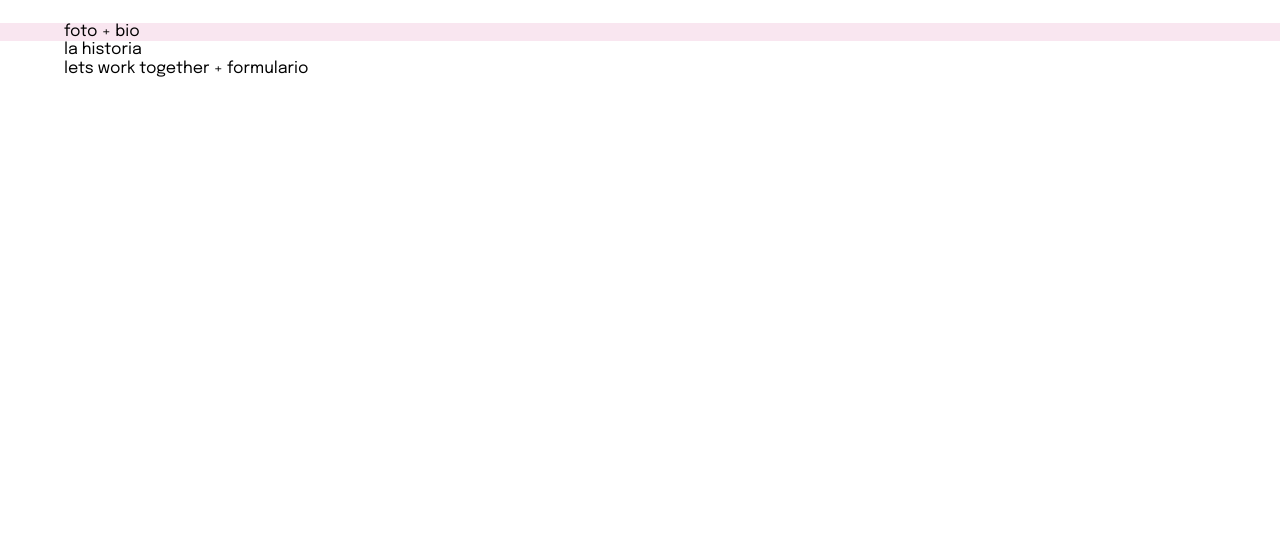
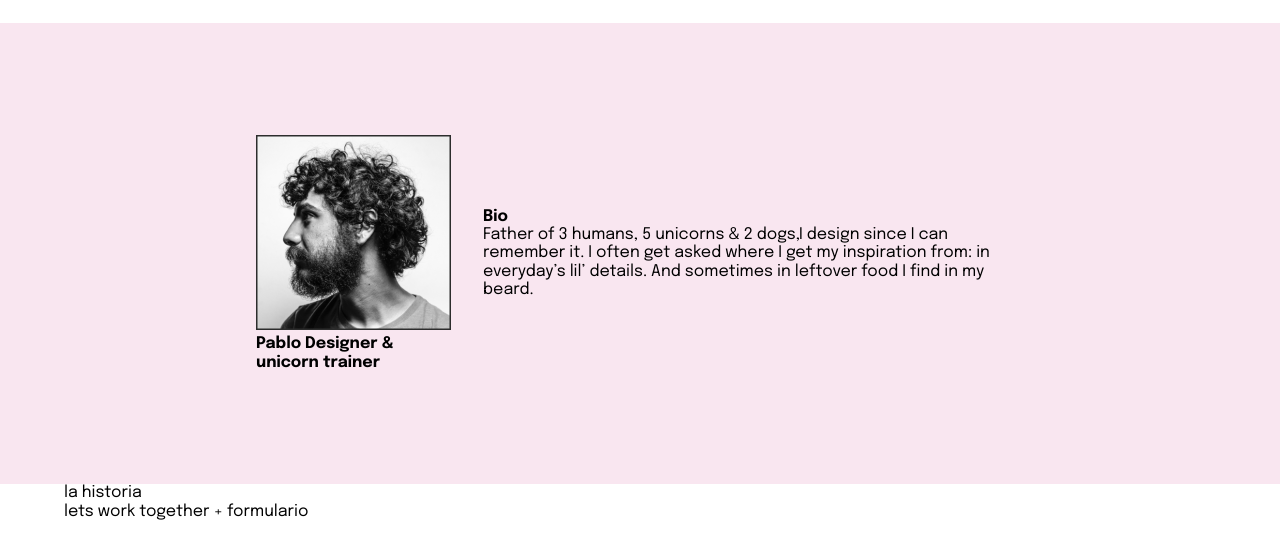
Before and after one commit to Angela07c/portfolio, a plain HTML site: page index.html in a window 1280 px wide. Shown: the part 52-610 px from the top of the page. Drawn offline with Linux system fonts and the light colour scheme.

Commit message:
tipografia y espaciados de caja

```diff
--- a/css/main.css
+++ b/css/main.css
@@ -29,6 +29,11 @@
 body {
     font-family: "Epilogue", sans-serif;
 
+}
+
+p.{
+    line-height: 1.4;
+    font-size: 17px;
 }
 
 .header {
@@ -92,3 +97,14 @@ ul.main.menu {
 .bio {
     background-color: var(--pink-lace);
 }
+@media (min-width: 268px){
+    .bio-content {
+        display: flex;
+        align-items: center;
+        justify-content: space-between;
+        gap: 2rem;
+        width: 60%;
+        padding: 7rem 0;
+    }
+
+}
--- a/index.html
+++ b/index.html
@@ -36,9 +36,23 @@
     <main class="main">
 
         <section class="bio">
-            <div class="container">
-                foto + bio
-            </div>
+            <div class="container bio-content">
+                <div class="avatar">
+                    <img class="avatar-image" src="./images/Image.png" alt="foto: pablo desingner">
+                    <strong class="avatar-name">
+                        Pablo Designer & unicorn trainer
+                    </strong>
+
+
+                </div>
+                <div class="biography">
+                   <strong>Bio</strong>
+                   <p class="biography-details">Father of 3 humans,
+                     5 unicorns & 2 dogs,I design since I can remember it.
+                    I often get asked where I get my inspiration from:
+                    in everyday’s lil’ details. And sometimes in leftover food
+                     I find in my beard.</p>
+                </div>
         </section>
         <section class="description">
              <div class="container">
```
Also changed, not shown: images/Image.png (added).
